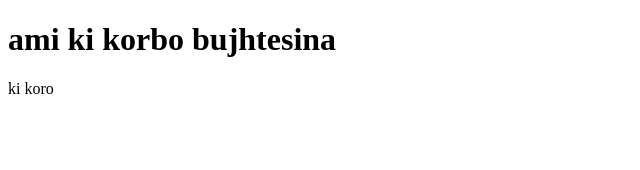
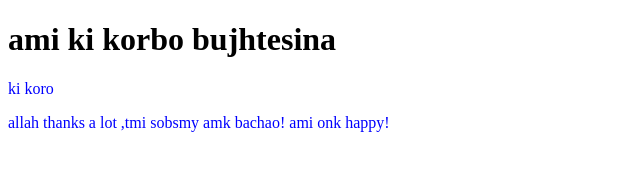
Before and after one commit to tamjida-web/my-sec-repo, a plain HTML site: page index.html in a window 1280 px wide. Shown: the whole page, without its empty margins (0-640 px from the left). Drawn offline with Linux system fonts and the light colour scheme.

Commit message:
styles added

```diff
--- a/index.html
+++ b/index.html
@@ -5,10 +5,12 @@
 <meta html-equiv="X-UA-Compatible" content="IE=edge">
 <meta name="viewpoint" content="width=device-width,initial-scale=1.0">
 <title>allah amk bachao</title>
+<link rel="stylesheet" href="style.css">
 
     </head>
     <body>
 <h1> ami ki korbo bujhtesina</h1>
 <p> ki koro</p>
+<p> allah thanks a lot ,tmi sobsmy amk bachao! ami onk happy!</p>
     </body>
 </html>
--- /dev/null
+++ b/style.css
@@ -0,0 +1,3 @@
+p{
+    color: blue;
+}
```
